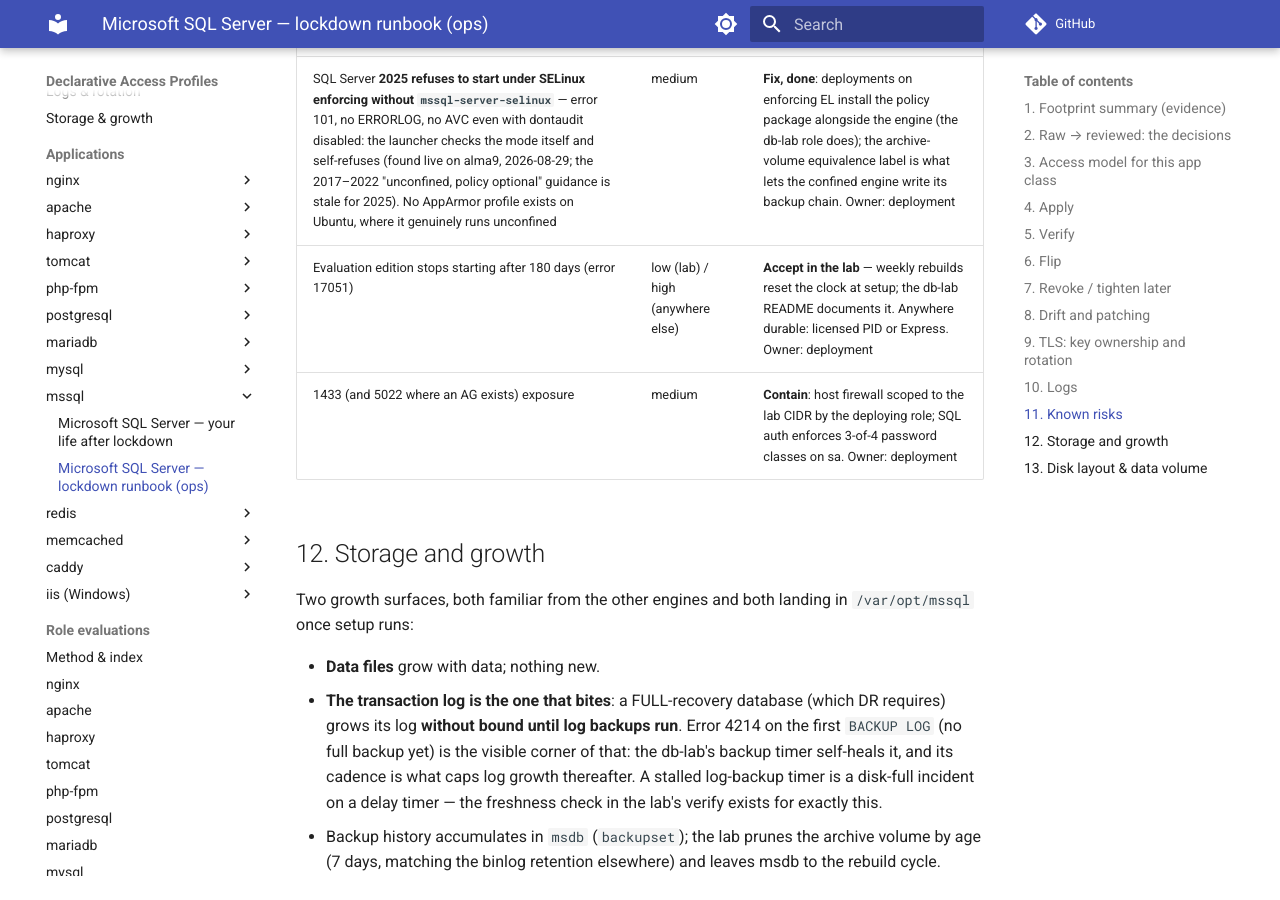
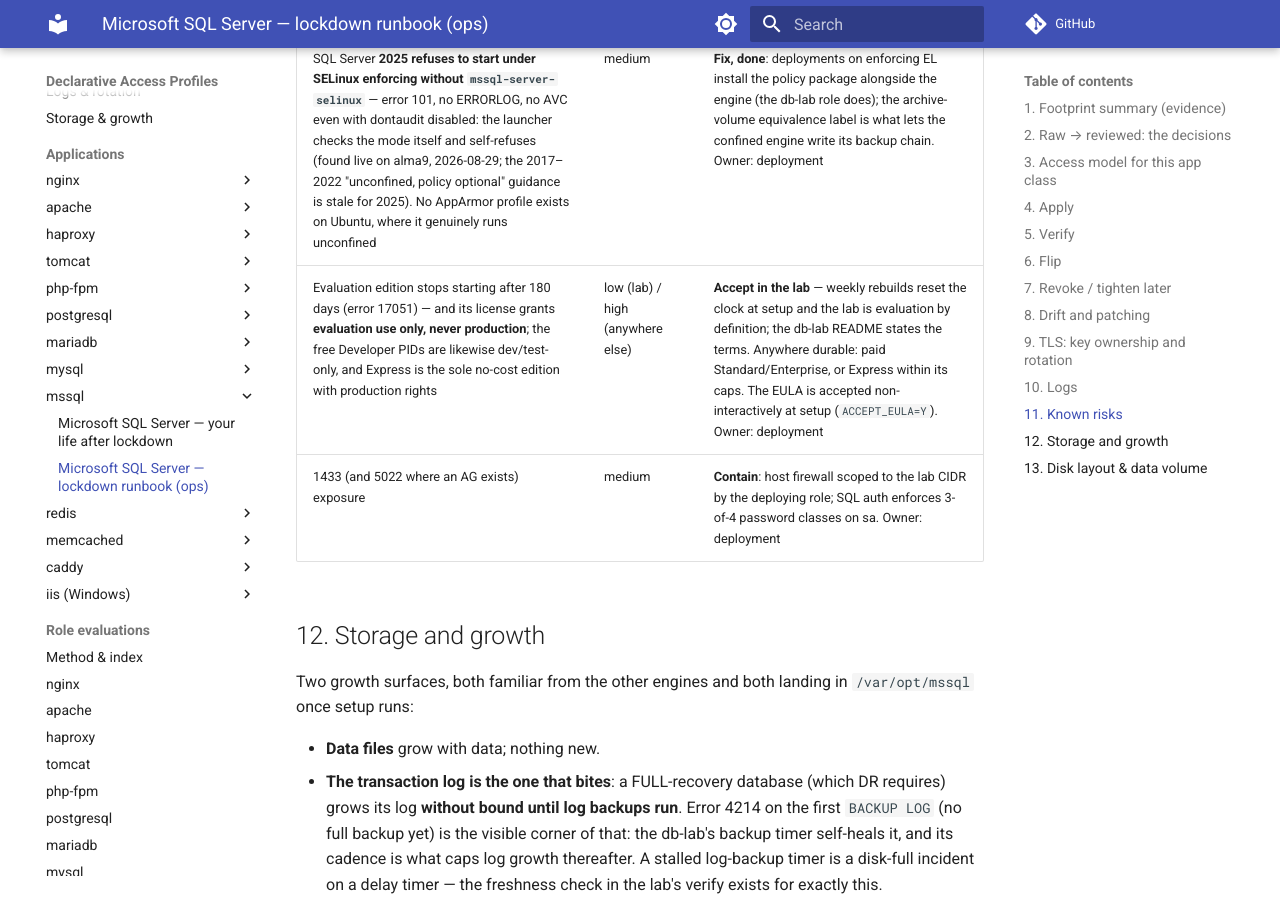
Before and after one commit to mcowser-p/declarative-access-profiles, an MkDocs documentation site: the page built from docs/apps/mssql/ops.md, in a window 1280 px wide and 900 px high, scrolled down 4901 px. Built offline with MkDocs 1.6.1 and Material for MkDocs 9.7.7, drawn with Linux system fonts in a browser that asks for light colours; comment, search, counter and statistics services are not loaded.

Commit message:
State the Evaluation license term in the risk row
The row covered the 180-day mechanics; now it also says the binding
part: Evaluation grants evaluation use only, the free Developer PIDs
are dev/test only, and Express is the sole no-cost edition with
production rights. Matches the callouts landing in the db lab's
catalog and README.

Co-Authored-By: Claude Fable 5 <noreply@anthropic.com>

```diff
--- a/docs/apps/mssql/ops.md
+++ b/docs/apps/mssql/ops.md
@@ -166,7 +166,7 @@ key exists for any of this, and none should.
 |---|---|---|
 | `saslauthd.service` runs as root (footprint `risks[]`, EL both) | medium | **Accept + contain**: dependency of mssql-server, disabled by default and NOT granted (§2 drop). Owner: platform. Revisit only if AD auth integration turns it on |
 | SQL Server **2025 refuses to start under SELinux enforcing without `mssql-server-selinux`** — error 101, no ERRORLOG, no AVC even with dontaudit disabled: the launcher checks the mode itself and self-refuses (found live on alma9, 2026-08-29; the 2017–2022 "unconfined, policy optional" guidance is stale for 2025). No AppArmor profile exists on Ubuntu, where it genuinely runs unconfined | medium | **Fix, done**: deployments on enforcing EL install the policy package alongside the engine (the db-lab role does); the archive-volume equivalence label is what lets the confined engine write its backup chain. Owner: deployment |
-| Evaluation edition stops starting after 180 days (error 17051) | low (lab) / high (anywhere else) | **Accept in the lab** — weekly rebuilds reset the clock at setup; the db-lab README documents it. Anywhere durable: licensed PID or Express. Owner: deployment |
+| Evaluation edition stops starting after 180 days (error 17051) — and its license grants **evaluation use only, never production**; the free Developer PIDs are likewise dev/test-only, and Express is the sole no-cost edition with production rights | low (lab) / high (anywhere else) | **Accept in the lab** — weekly rebuilds reset the clock at setup and the lab is evaluation by definition; the db-lab README states the terms. Anywhere durable: paid Standard/Enterprise, or Express within its caps. The EULA is accepted non-interactively at setup (`ACCEPT_EULA=Y`). Owner: deployment |
 | 1433 (and 5022 where an AG exists) exposure | medium | **Contain**: host firewall scoped to the lab CIDR by the deploying role; SQL auth enforces 3-of-4 password classes on sa. Owner: deployment |
 
 ## 12. Storage and growth
```
